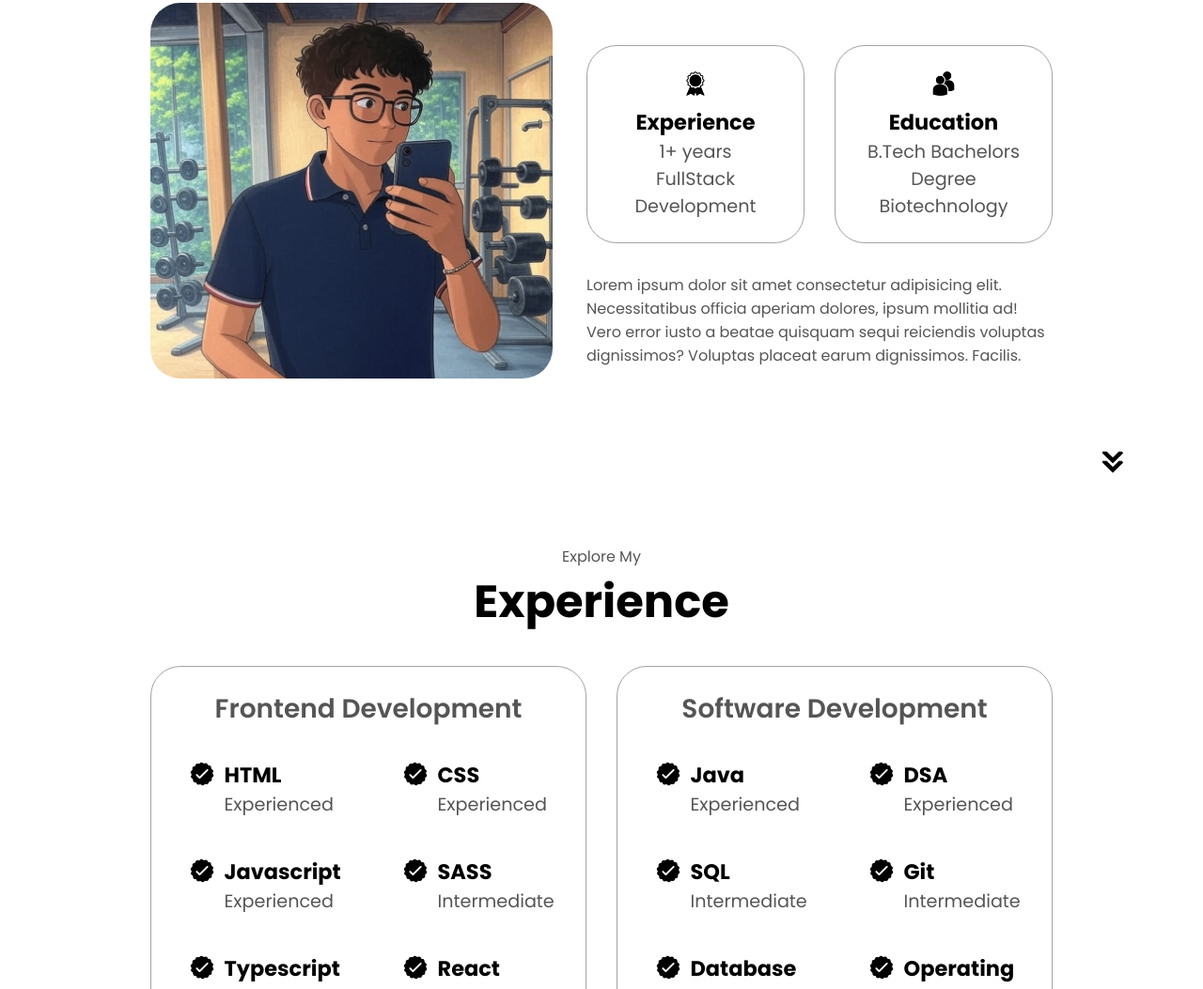
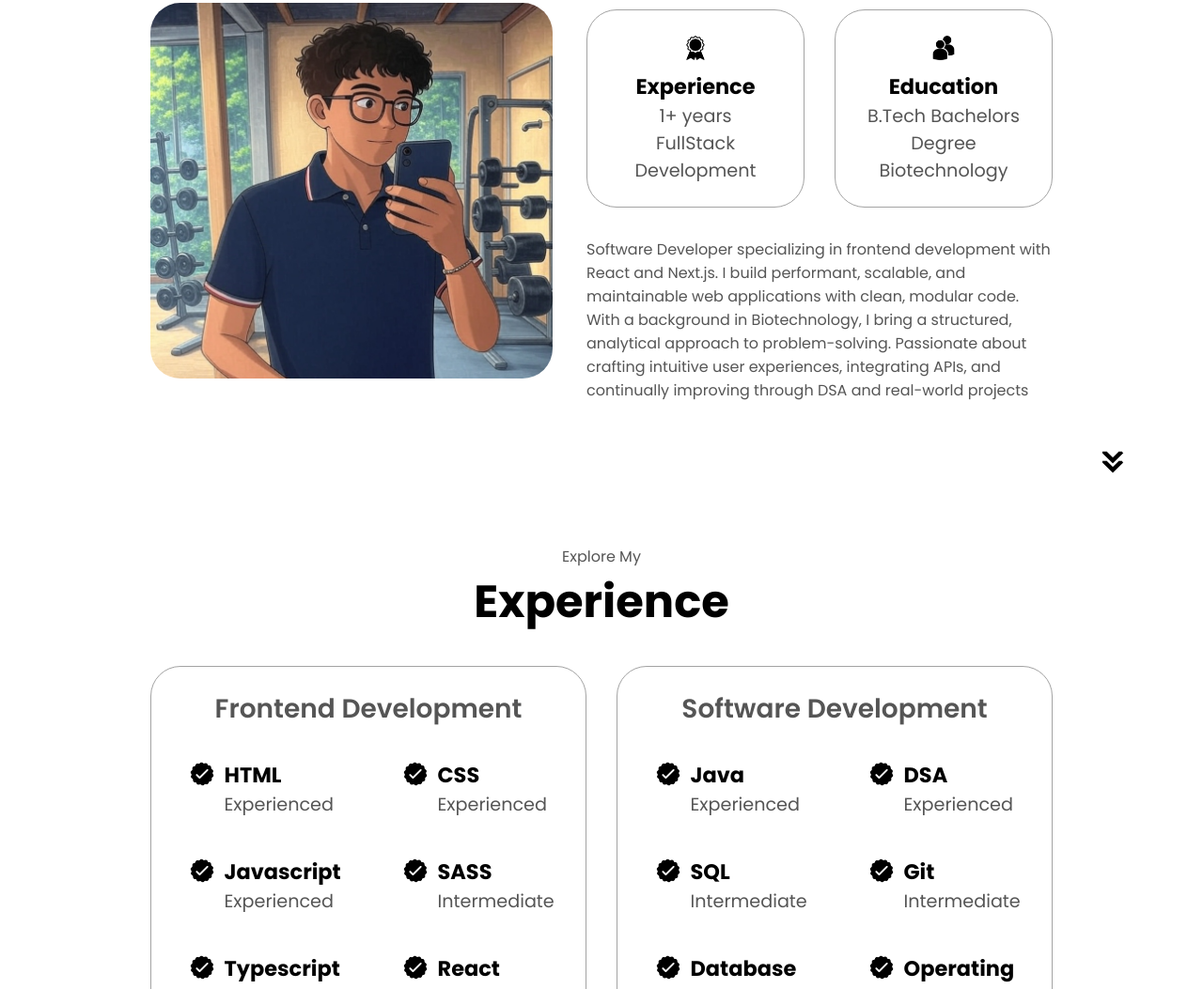
Before and after one commit to Abhyshekbhalaji/Simple, a plain HTML site: page SimplePortfolio/index.html in a window 1280 px wide. Shown: the part 1116-2169 px from the top of the page at 94% size. Drawn offline with Linux system fonts and the light colour scheme.

Commit message:
Update index.html

```diff
--- a/SimplePortfolio/index.html
+++ b/SimplePortfolio/index.html
@@ -92,7 +92,7 @@
         </div>
         <div class="text-container">
             <p>
-                Lorem ipsum dolor sit amet consectetur adipisicing elit. Necessitatibus officia aperiam dolores, ipsum mollitia ad! Vero error iusto a beatae quisquam sequi reiciendis voluptas dignissimos? Voluptas placeat earum dignissimos. Facilis.
+               Software Developer specializing in frontend development with React and Next.js. I build performant, scalable, and maintainable web applications with clean, modular code. With a background in Biotechnology, I bring a structured, analytical approach to problem-solving. Passionate about crafting intuitive user experiences, integrating APIs, and continually improving through DSA and real-world projects
             </p>
         </div>
         </div>
```
